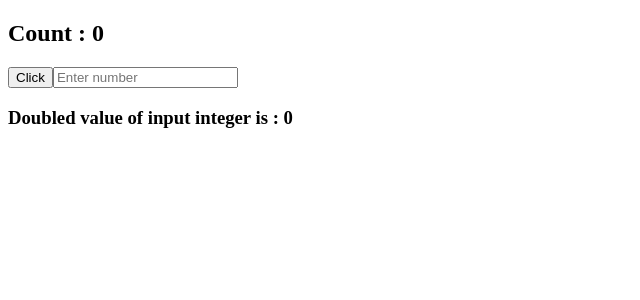
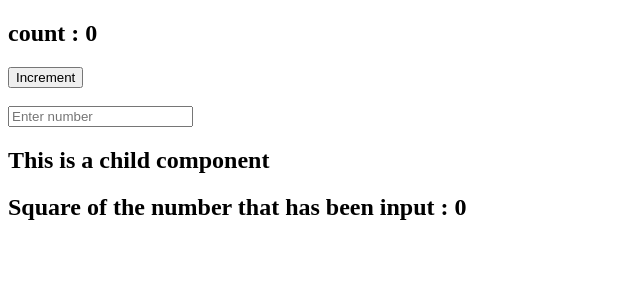
Before and after one commit to saurav-95-dev/React-Redux-CRUD, a React (Vite) app: page / in a window 1280 px wide. Shown: the top 300 px of the page, without its empty margins (0-640 px from the left). Built offline with nearby package versions, Linux system fonts and the light colour scheme.

Commit message:
useMemo variation-2-->When there is unecessary childComponent re-render and expensiveTask calculation on the change of either count or input state

```diff
--- a/src/App.jsx
+++ b/src/App.jsx
@@ -1,46 +1,46 @@
-//useMemo : 1 --> Using to avoid unecessary calculations.(Via counter and input):
+//useMemo : 2 --> Preventing unecessary re-rendering of child components via React.memo !
 
-// Everything about useMemo Hook --->
-// Everything about useCallback --->
-
-import React, { useMemo, useState } from "react";
+import React, { useState } from "react";
+import ChildComponent from "./components/ChildComponent"
 
 export default function App(){
 
   const [count , setCount] = useState(0);
-  const [number , setNumber ] = useState(0);
+  const [number  , setNumber] = useState(0);
 
-  function expensiveTask(num){
-     for(let i=0;i<100000000;i++){
+  function expensiveTask(number){
+    console.log("Inside expensiveTask function..");
 
-     }
-     console.log("Inside expensive task function")
-     return num*2;
+    return number*number;
+
   }
 
-  const memoisedResult = useMemo(()=>{
-    return expensiveTask(number)
-  }, [number])
+  const result = expensiveTask(number);
+
+
 
   function handleCountClick(){
-    console.log("Count is clicked")
+    console.log("Incerment button is clicked..")
      setCount((prev)=>{
-        return prev+1;
+       return prev+1;
      })
+
   }
 
   function handleInput(e){
-      console.log("Input value changed:", e.target.value)
-      setNumber(e.target.value)
+    setNumber(e.target.value);
+    console.log("Current input value: ",e.target.value);
   }
 
-  return (
+  return(
     <>
-    {console.log("App is rendered")}
-    <h2>Count : {count}</h2>
-    <button onClick={handleCountClick}>Click</button>
-    <input type="number" placeholder="Enter number" onChange={handleInput} />
-    <h3>Doubled value of input integer is : {memoisedResult}</h3>
+      {console.log("App component is rendered..")}
+     <h2>count : {count}</h2>
+     <button onClick={handleCountClick}>Increment</button>
+     <br></br><br></br>
+     <input type="number" placeholder="Enter number" onChange={handleInput} />
+     <ChildComponent result = {result}/>
     </>
+
   )
 }
--- /dev/null
+++ b/src/components/ChildComponent.jsx
@@ -0,0 +1,11 @@
+import React from "react";
+
+export default function ChildComponent({result}){
+  return(
+    <>
+     <h2>This is a child component</h2>
+     {console.log("Child component is rendered ..")}
+     <h2>Square of the number that has been input : {result}</h2>
+    </>
+  )
+}
```
